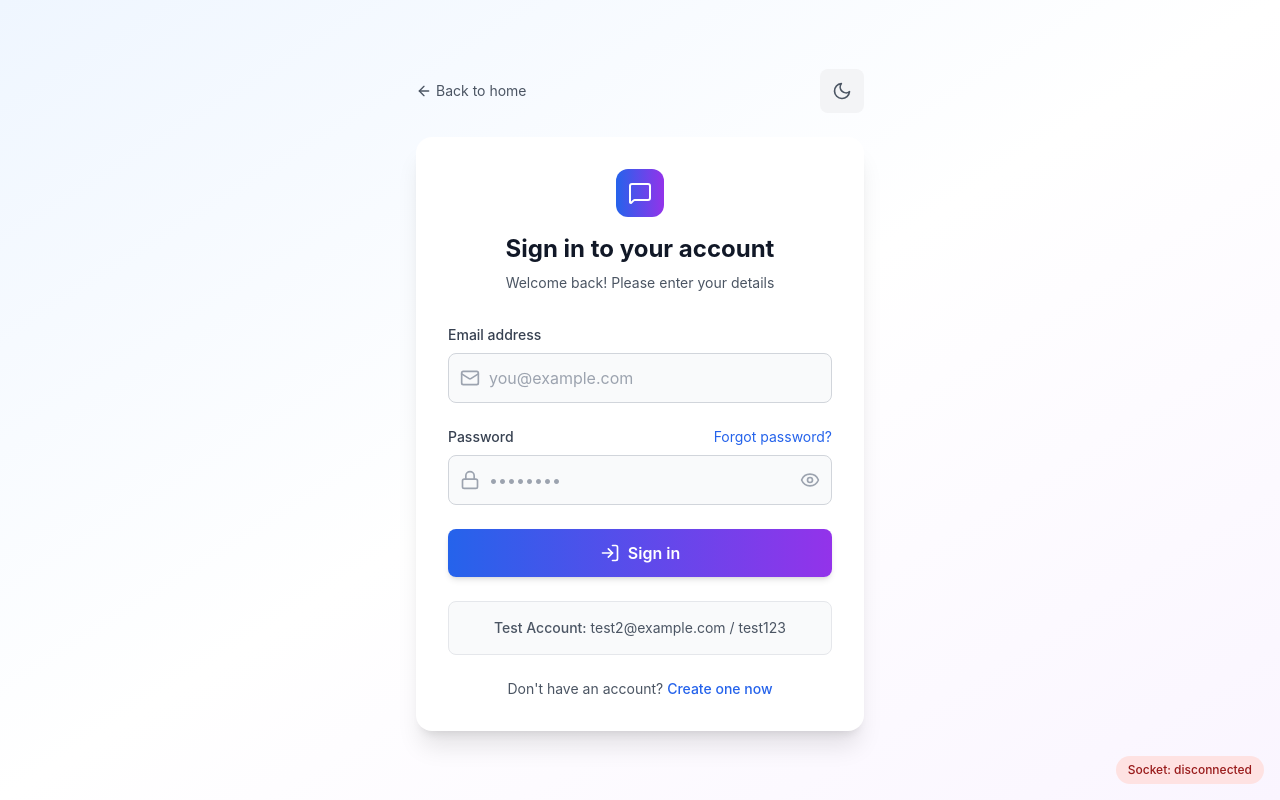
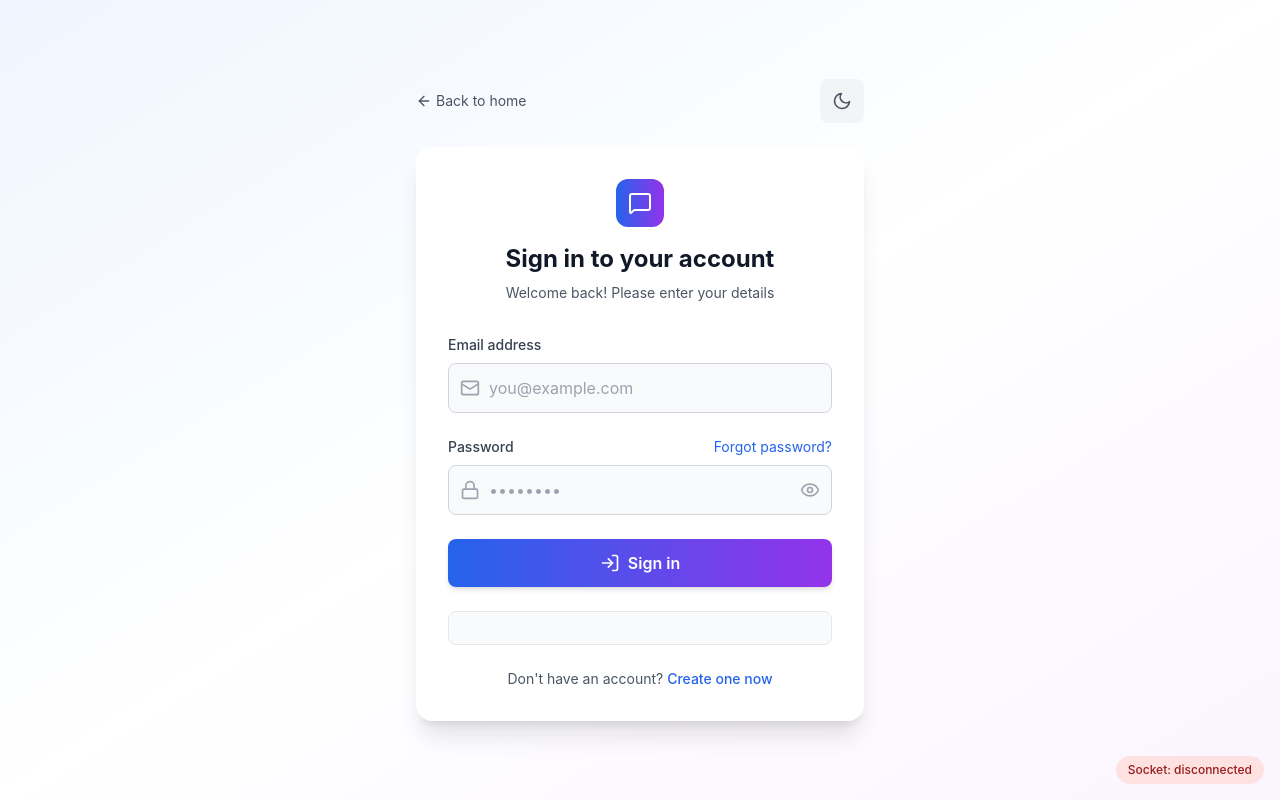
Before and after one commit to sameeeerjadhav/quickchat-app, a Next.js app in the folder frontend/: page /login in a window 1280 px wide. Built offline with nearby package versions, Linux system fonts and the light colour scheme.

Commit message:
Changes in :Login page

```diff
--- a/frontend/app/login/page.tsx
+++ b/frontend/app/login/page.tsx
@@ -158,9 +158,9 @@
 
             {/* Test Account Info */}
             <div className="p-3 sm:p-4 bg-gray-50 dark:bg-gray-700/50 rounded-lg border border-gray-200 dark:border-gray-600">
-              <p className="text-xs sm:text-sm text-gray-600 dark:text-gray-400 text-center">
+              {/* <p className="text-xs sm:text-sm text-gray-600 dark:text-gray-400 text-center">
                 <span className="font-medium">Test Account:</span> test2@example.com / test123
-              </p>
+              </p> */}
             </div>
 
             <div className="text-center">
```
